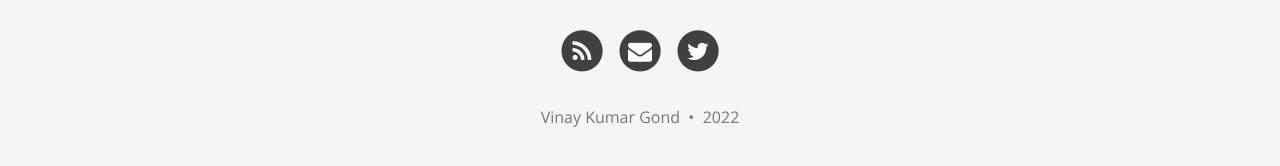
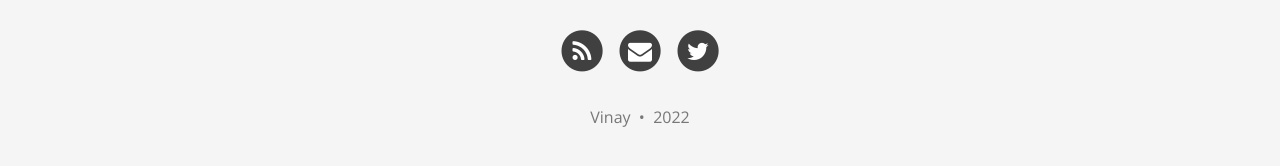
Before and after one commit to Vinaygond/Vinaygond.github.io, a Jekyll site: the page built from index.html, in a window 1280 px wide and 900 px high, scrolled down 1763 px. Shown: the part 715-881 px from the top of the window. Built offline with Jekyll 4.4.1, drawn with Linux system fonts in a browser that asks for light colours; nearby versions of some CDN libraries; the list of posts is cut into pages by our own code.

Commit message:
Update _config.yml

```diff
--- a/_config.yml
+++ b/_config.yml
@@ -37,7 +37,7 @@ footer-link-col: '#404040'
 
 
 author:
-  name: Vinay Kumar Gond
+  name: Vinay
 
 social-network-links:
   rss: true
```
